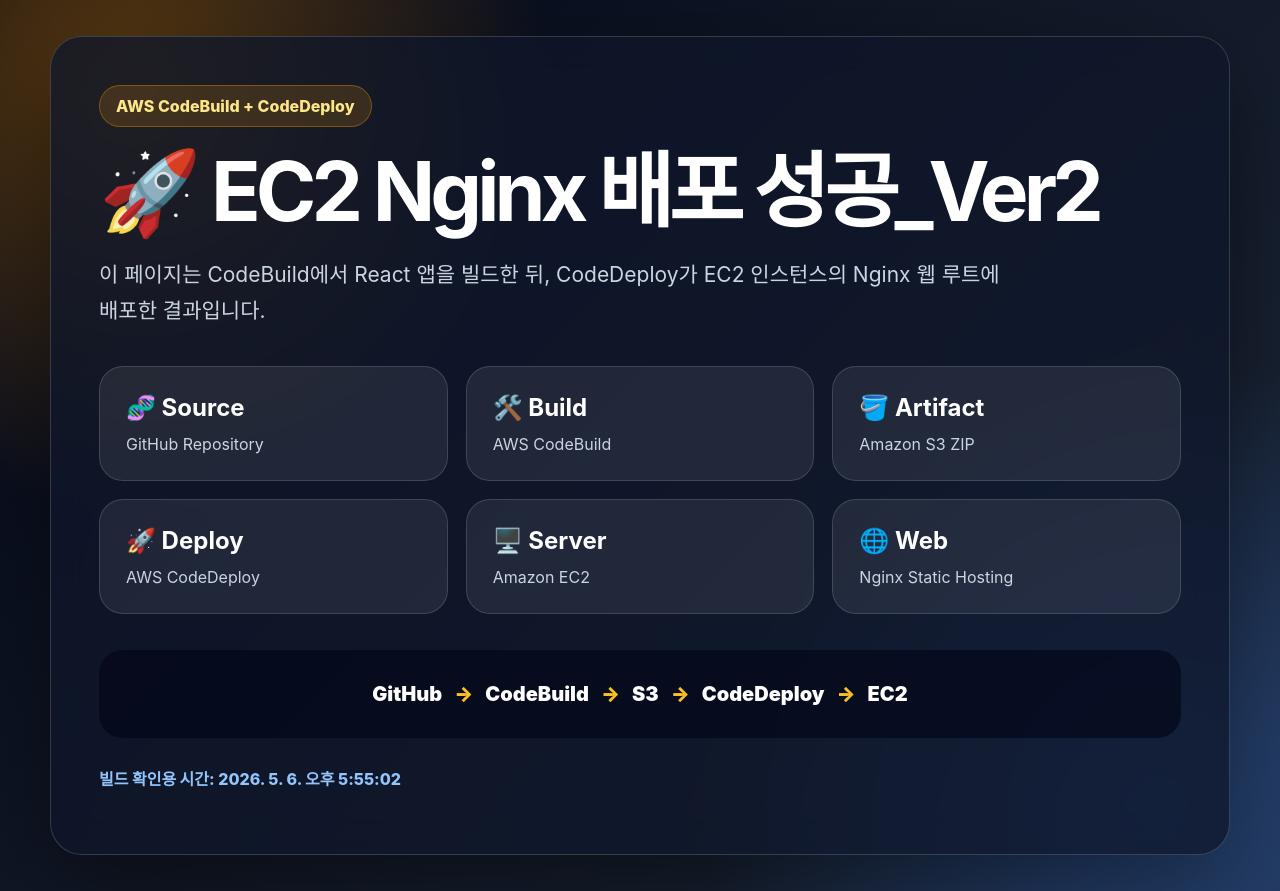
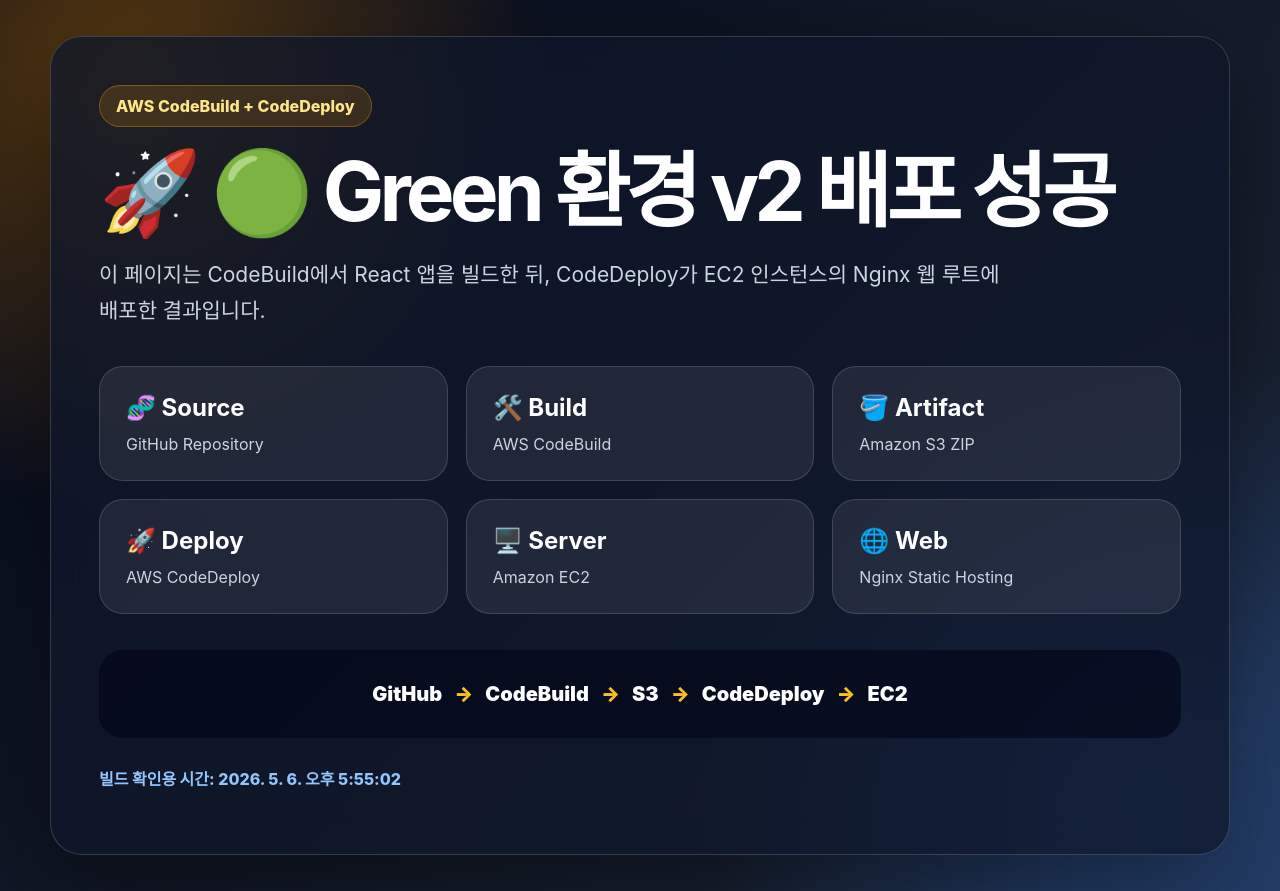
Before and after one commit to jun0601/soldesk-codebuild-react-s3, a React (Vite) app: page / in a window 1280 px wide. Built offline with nearby package versions, Linux system fonts and the light colour scheme.

Commit message:
Add CodeBuild and CodeDeploy Ec2 static web deployment_V4”

```diff
--- a/src/App.jsx
+++ b/src/App.jsx
@@ -8,7 +8,7 @@ export default function App() {
       <section className="panel">
         <div className="badge">AWS CodeBuild + CodeDeploy</div>
 
-        <h1>🚀 EC2 Nginx 배포 성공_Ver2</h1>
+        <h1>🚀 🟢 Green 환경 v2 배포 성공</h1>
 
         <p className="subtitle">
           이 페이지는 CodeBuild에서 React 앱을 빌드한 뒤,
```
